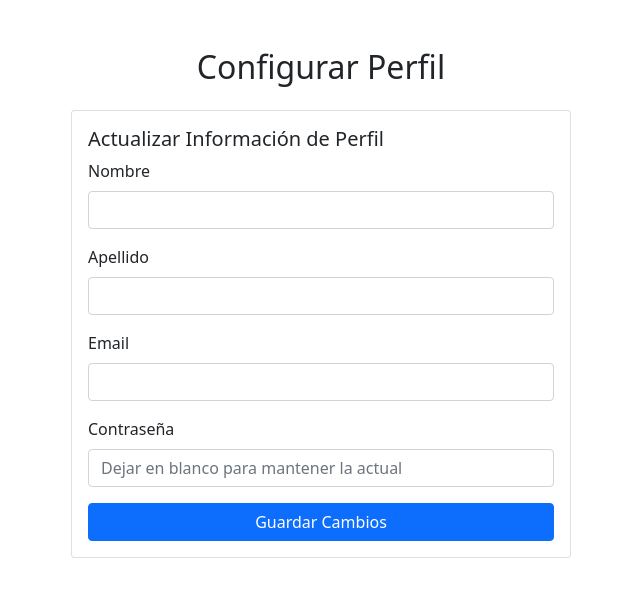
After one commit to TordiThor11/trabajoFinalProyecto, a CodeIgniter 4 app: the page made by app/Views/view_configurar_perfil_usuario.php in a window 1280 px wide. The commit adds this page. Shown: the top 597 px of the page, without its empty margins (319-959 px from the left). Run offline with PHP 8.4 and a stand-in for CodeIgniter, Linux system fonts and the light colour scheme; the template is opened without the code that fills it, so the values that code supplies are empty; some libraries are stand-ins or nearby versions.

Commit message:
Creacion de la view configurar perfil

```diff
--- a/app/Config/Routes.php
+++ b/app/Config/Routes.php
@@ -9,7 +9,7 @@ use CodeIgniter\Router\RouteCollection;
 #En el routeo el primer parametro es el origen y el segundo el destino
 #El destino creo se especifica como 'controlador a usar'::'metodo a llamar dentro del controlador'
 
-$routes->get('/', 'Home::index');
+$routes->get('/', 'Home::index',['filter' => 'isAdmin'] );
 
 $routes->get('/usuarios', 'UsersController::list');
 
@@ -38,3 +38,5 @@ $routes->get('misPatrocinios', 'ProyectosController::misPatrocinios');
 $routes->post('proyectos/patrocinar/(:num)', 'ProyectosController::patrocinar/$1'); #Uno de los dos deberia de ser borrado
 
 $routes->get('proyectos/ventanaDePago/(:num)', 'ProyectosController::ventanaDePago/$1', ['filter' => 'autenticacion']);
+$routes->get('/configuracion_perfil', 'ConfiguracionPerfilController::index');
+$routes->post('/configuracion_perfil/guardar', 'ConfiguracionPerfilController::guardar');
--- a/app/Views/templates/header.php
+++ b/app/Views/templates/header.php
@@ -2,7 +2,7 @@
 <head>
     <meta charset="UTF-8">
     <meta name="viewport" content="width=device-width, initial-scale=1.0">
-    <title>Detalles del Proyecto</title>
+    <title>Impulsa</title>
 
     <!-- Bootstrap CSS -->
     <link href="https://cdn.jsdelivr.net/npm/bootstrap@5.3.0/dist/css/bootstrap.min.css" rel="stylesheet">
@@ -42,7 +42,7 @@
                             <span class="text-light fw-bold"><?= session()->get('mail'); ?></span>
                         </a>
                         <ul class="dropdown-menu dropdown-menu-end" aria-labelledby="navbarDropdown">
-                            <li><a class="dropdown-item text-dark" href="#">
+                            <li><a class="dropdown-item text-dark" href="<?= base_url('configuracion_perfil') ?>">
                                 <i class="bi bi-gear me-2"></i>
                                 Configurar Perfil
                             </a></li>
--- /dev/null
+++ b/app/Views/view_configurar_perfil_usuario.php
@@ -0,0 +1,60 @@
+<!DOCTYPE html>
+<html lang="es">
+<head>
+    <meta charset="UTF-8">
+    <meta name="viewport" content="width=device-width, initial-scale=1.0">
+    <title>Configurar Perfil</title>
+    <link href="https://cdn.jsdelivr.net/npm/bootstrap@5.1.3/dist/css/bootstrap.min.css" rel="stylesheet">
+</head>
+<body>
+    <div class="container mt-5">
+        <h2 class="text-center mb-4">Configurar Perfil</h2>
+        <div class="card mx-auto" style="max-width: 500px;">
+            <div class="card-body">
+                <h5 class="card-title">Actualizar Información de Perfil</h5>
+
+                <!-- Mensajes de Error o Éxito -->
+                <?php if (session()->has('success')): ?>
+                    <div class="alert alert-success">
+                        <?= session('success') ?>
+                    </div>
+                <?php endif; ?>
+
+                <?php if (session()->has('error')): ?>
+                    <div class="alert alert-danger">
+                        <?= session('error') ?>
+                    </div>
+                <?php endif; ?>
+
+                <form action="<?= base_url('configuracion_perfil/guardar') ?>" method="post">
+                    <div class="mb-3">
+                        <label for="nombre" class="form-label">Nombre</label>
+                        <input type="text" class="form-control" id="nombre" name="nombre" value="<?= esc($usuario['nombre']) ?>" required>
+                    </div>
+
+                    <div class="mb-3">
+                        <label for="apellido" class="form-label">Apellido</label>
+                        <input type="text" class="form-control" id="apellido" name="apellido" value="<?= esc($usuario['apellido']) ?>" required>
+                    </div>
+
+                    <div class="mb-3">
+                        <label for="mail" class="form-label">Email</label>
+                        <input type="email" class="form-control" id="mail" name="mail" value="<?= esc($usuario['mail']) ?>" required>
+                    </div>
+
+                    <div class="mb-3">
+                        <label for="contrasenia" class="form-label">Contraseña</label>
+                        <input type="password" class="form-control" id="contrasenia" name="contrasenia" placeholder="Dejar en blanco para mantener la actual">
+                    </div>
+
+                    <div class="d-grid">
+                        <button type="submit" class="btn btn-primary">Guardar Cambios</button>
+                    </div>
+                </form>
+            </div>
+        </div>
+    </div>
+
+    <script src="https://cdn.jsdelivr.net/npm/bootstrap@5.1.3/dist/js/bootstrap.bundle.min.js"></script>
+</body>
+</html>
```
Also changed, not shown: app/Controllers/ConfiguracionPerfilController.php (added, +45 -0 lines).
